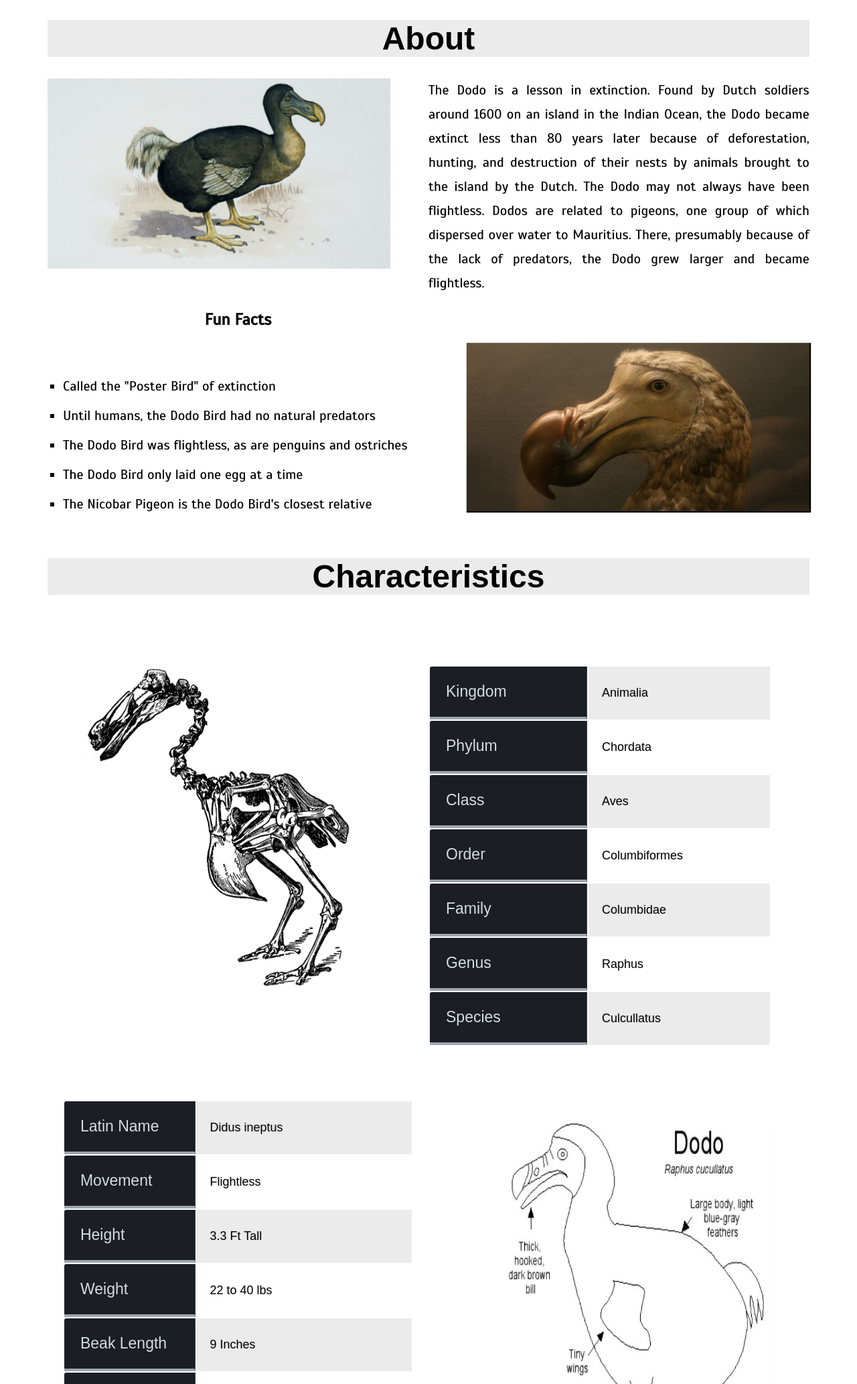
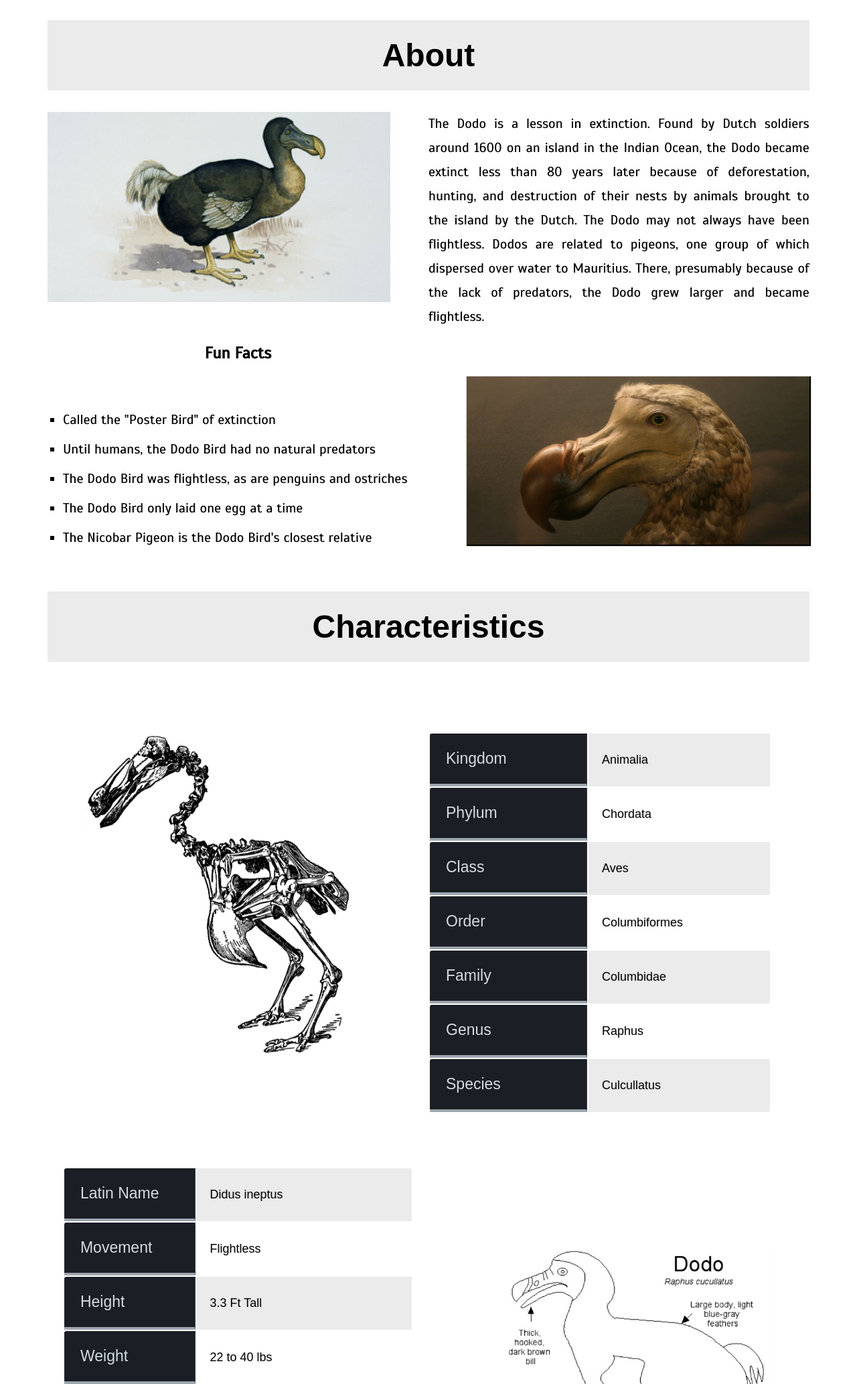
Before and after one commit to brooksmichael/extinction, a plain HTML site: page index.html in a window 1280 px wide. Shown: the part 734-2800 px from the top of the page at 67% size. Drawn offline with Linux system fonts and the light colour scheme; a web font is replaced by a local one.

Commit message:
Add files via upload

```diff
--- a/css/main.css
+++ b/css/main.css
@@ -52,6 +52,7 @@ h1 {
 	font-size: 3em;
 	background: #EBEBEB;
 	font-family: 'Numans', sans-serif;
+	padding: 25px;
 }
 
 a{
@@ -110,7 +111,7 @@ h3.char {
 	background: #EBEBEB;
 	font-family: 'Numans', sans-serif;
 	margin-top: 30%;
-	padding: 0 5px 0 5px;
+	padding: 25px;
 }
 
 .lineage{
@@ -127,7 +128,7 @@ h3.char {
 	background: #EBEBEB;
 	font-family: 'Numans', sans-serif;
 	margin-top: 125%;
-	padding: 0 5px 0 5px;
+	padding: 25px;
 }
 
 .www {
@@ -147,8 +148,9 @@ h3.char {
 .ww {
 	width: 35%;
 	float: right;
-	height: 540px;
+
 	padding: 5%;
+	padding-top: 13%;
 }
 
 .h{
```
Also changed, not shown: index.html (+1 -1 lines).
